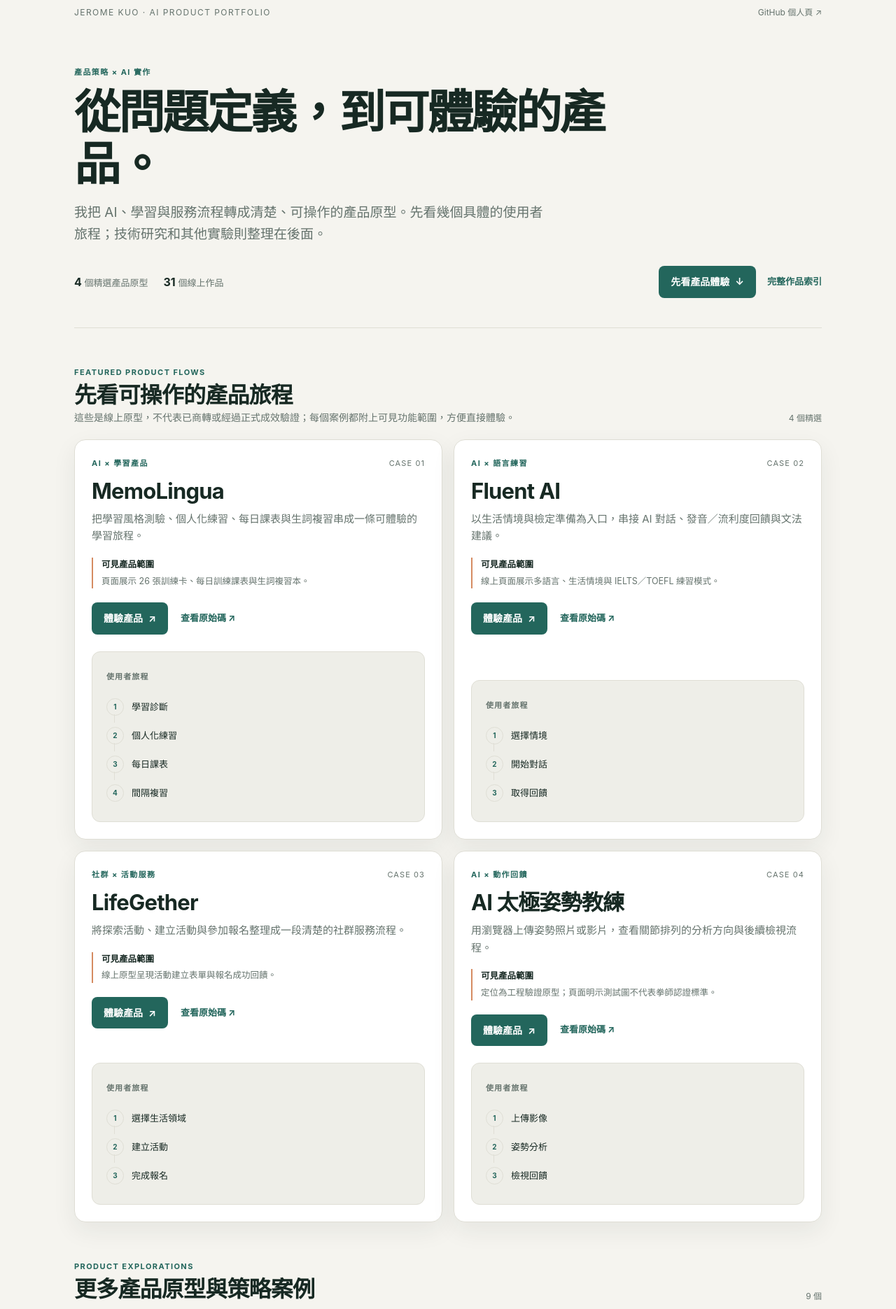
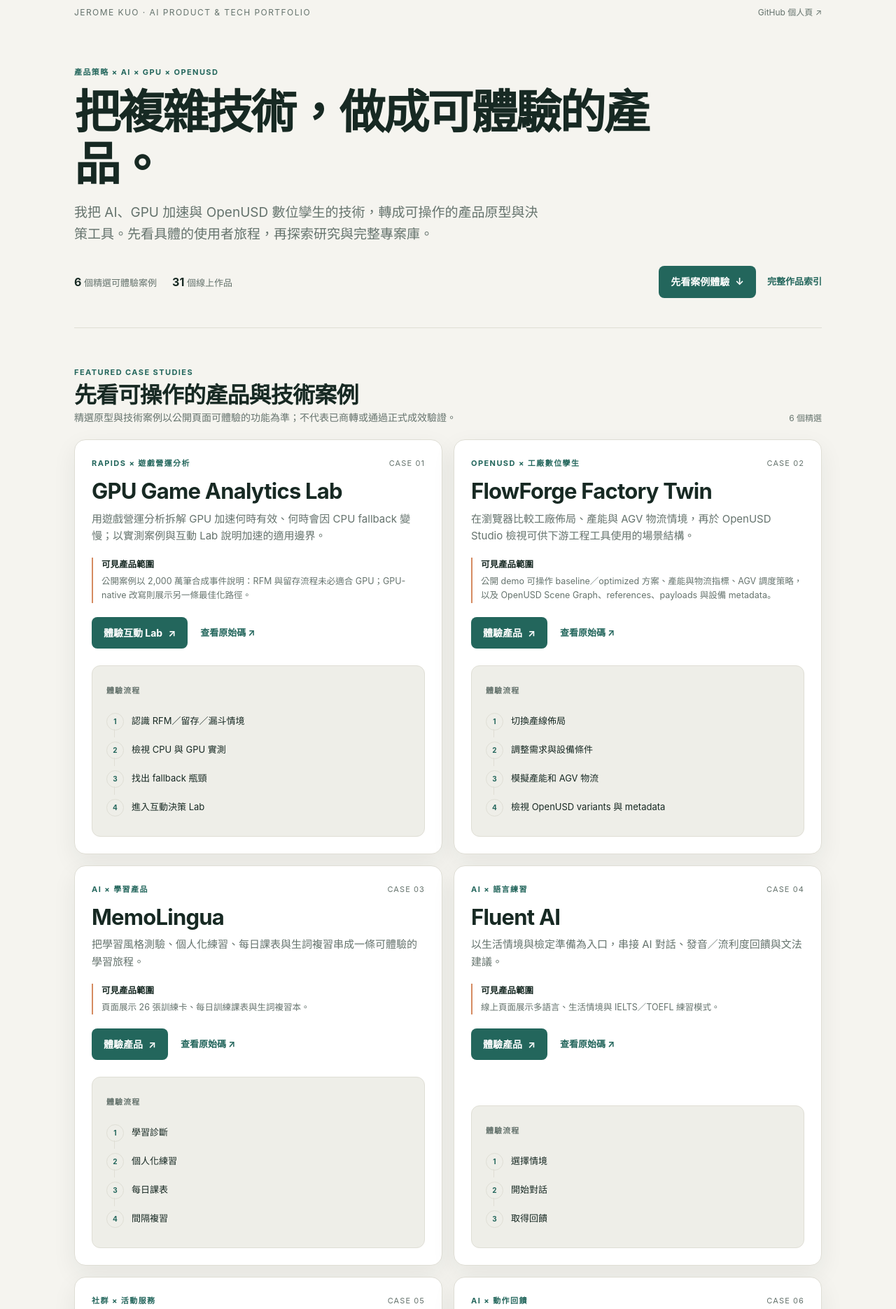
Before and after one commit to jjfishjj/claude-projects-hub, a plain HTML site: page index.html in a window 1280 px wide. Shown: the part 20-1891 px from the top of the page at 70% size. Drawn offline with Linux system fonts and the light colour scheme.

Commit message:
feat: feature GPU and digital twin case studies

```diff
--- a/index.html
+++ b/index.html
@@ -3,10 +3,10 @@
 <head>
 <meta charset="utf-8">
 <meta name="viewport" content="width=device-width,initial-scale=1">
-<title>AI 產品作品集｜Jerome Kuo</title>
-<meta name="description" content="Jerome Kuo 的 AI 產品作品集：以可體驗原型展示學習、語言與社群服務的產品流程，並收錄技術研究與專案。">
-<meta property="og:title" content="AI 產品作品集｜Jerome Kuo">
-<meta property="og:description" content="從問題定義到可體驗原型：先看精選產品案例，再探索技術研究與完整專案庫。">
+<title>AI × GPU × 數位孿生作品集｜Jerome Kuo</title>
+<meta name="description" content="Jerome Kuo 的 AI、GPU 與數位孿生作品集：以可體驗產品原型與技術案例，展示從問題定義到操作流程的設計。">
+<meta property="og:title" content="AI × GPU × 數位孿生作品集｜Jerome Kuo">
+<meta property="og:description" content="先看可操作的 AI 產品、GPU 分析 Lab 與 OpenUSD 工廠數位孿生，再探索完整專案庫。">
 <meta name="theme-color" content="#f5f4ef">
 <style>
 :root {
@@ -108,26 +108,58 @@ footer a { color:var(--accent); text-decoration:none; }
 <body>
 <a class="skip-link" href="#main">跳到主要內容</a>
 <div class="wrap">
-  <div class="topline"><span>Jerome Kuo · AI Product Portfolio</span><a href="https://github.com/jjfishjj" target="_blank" rel="noopener noreferrer">GitHub 個人頁 ↗</a></div>
+  <div class="topline"><span>Jerome Kuo · AI Product &amp; Tech Portfolio</span><a href="https://github.com/jjfishjj" target="_blank" rel="noopener noreferrer">GitHub 個人頁 ↗</a></div>
   <header class="hero">
-    <p class="eyebrow">產品策略 × AI 實作</p>
-    <h1>從問題定義，到可體驗的產品。</h1>
-    <p class="hero-copy">我把 AI、學習與服務流程轉成清楚、可操作的產品原型。先看幾個具體的使用者旅程；技術研究和其他實驗則整理在後面。</p>
+    <p class="eyebrow">產品策略 × AI × GPU × OpenUSD</p>
+    <h1>把複雜技術，做成可體驗的產品。</h1>
+    <p class="hero-copy">我把 AI、GPU 加速與 OpenUSD 數位孿生的技術，轉成可操作的產品原型與決策工具。先看具體的使用者旅程，再探索研究與完整專案庫。</p>
     <div class="hero-bottom">
-      <div class="hero-proof"><span><strong>4</strong> 個精選產品原型</span><span><strong>31</strong> 個線上作品</span></div>
-      <nav class="hero-actions" aria-label="主要導覽"><a class="button button--primary" href="#featured">先看產品體驗 <span aria-hidden="true">↓</span></a><a class="text-link" href="#library">完整作品索引</a></nav>
+      <div class="hero-proof"><span><strong>6</strong> 個精選可體驗案例</span><span><strong>31</strong> 個線上作品</span></div>
+      <nav class="hero-actions" aria-label="主要導覽"><a class="button button--primary" href="#featured">先看案例體驗 <span aria-hidden="true">↓</span></a><a class="text-link" href="#library">完整作品索引</a></nav>
     </div>
   </header>
 
   <main id="main">
     <section class="section" id="featured" aria-labelledby="featured-title">
       <div class="section-heading">
-        <div><p class="eyebrow">FEATURED PRODUCT FLOWS</p><h2 id="featured-title">先看可操作的產品旅程</h2><p class="section-intro">這些是線上原型，不代表已商轉或經過正式成效驗證；每個案例都附上可見功能範圍，方便直接體驗。</p></div>
-        <span class="count">4 個精選</span>
+        <div><p class="eyebrow">FEATURED CASE STUDIES</p><h2 id="featured-title">先看可操作的產品與技術案例</h2><p class="section-intro">精選原型與技術案例以公開頁面可體驗的功能為準；不代表已商轉或通過正式成效驗證。</p></div>
+        <span class="count">6 個精選</span>
       </div>
       <div class="featured-grid"><article class="featured-card">
   <div class="featured-copy">
-    <div class="featured-meta"><span class="eyebrow">AI × 學習產品</span><span class="case-number">CASE 01</span></div>
+    <div class="featured-meta"><span class="eyebrow">RAPIDS × 遊戲營運分析</span><span class="case-number">CASE 01</span></div>
+    <h3>GPU Game Analytics Lab</h3>
+    <p class="featured-summary">用遊戲營運分析拆解 GPU 加速何時有效、何時會因 CPU fallback 變慢；以實測案例與互動 Lab 說明加速的適用邊界。</p>
+    <p class="evidence"><span class="evidence-label">可見產品範圍</span>公開案例以 2,000 萬筆合成事件說明：RFM 與留存流程未必適合 GPU；GPU-native 改寫則展示另一條最佳化路徑。</p>
+    <div class="featured-links">
+      <a class="button button--primary" href="https://huggingface.co/spaces/junbin666/cudf-game-analytics-benchmark">體驗互動 Lab <span aria-hidden="true">↗</span></a>
+      <a class="text-link" href="https://github.com/jjfishjj/cudf-game-analytics-benchmark" target="_blank" rel="noopener noreferrer">查看原始碼 <span aria-hidden="true">↗</span></a>
+    </div>
+  </div>
+  <div class="journey-panel">
+    <span class="journey-label">體驗流程</span>
+    <ol><li>認識 RFM／留存／漏斗情境</li><li>檢視 CPU 與 GPU 實測</li><li>找出 fallback 瓶頸</li><li>進入互動決策 Lab</li></ol>
+  </div>
+</article>
+<article class="featured-card">
+  <div class="featured-copy">
+    <div class="featured-meta"><span class="eyebrow">OpenUSD × 工廠數位孿生</span><span class="case-number">CASE 02</span></div>
+    <h3>FlowForge Factory Twin</h3>
+    <p class="featured-summary">在瀏覽器比較工廠佈局、產能與 AGV 物流情境，再於 OpenUSD Studio 檢視可供下游工程工具使用的場景結構。</p>
+    <p class="evidence"><span class="evidence-label">可見產品範圍</span>公開 demo 可操作 baseline／optimized 方案、產能與物流指標、AGV 調度策略，以及 OpenUSD Scene Graph、references、payloads 與設備 metadata。</p>
+    <div class="featured-links">
+      <a class="button button--primary" href="https://jjfishjj.github.io/flowforge-factory-twin/">體驗產品 <span aria-hidden="true">↗</span></a>
+      <a class="text-link" href="https://github.com/jjfishjj/flowforge-factory-twin" target="_blank" rel="noopener noreferrer">查看原始碼 <span aria-hidden="true">↗</span></a>
+    </div>
+  </div>
+  <div class="journey-panel">
+    <span class="journey-label">體驗流程</span>
+    <ol><li>切換產線佈局</li><li>調整需求與設備條件</li><li>模擬產能和 AGV 物流</li><li>檢視 OpenUSD variants 與 metadata</li></ol>
+  </div>
+</article>
+<article class="featured-card">
+  <div class="featured-copy">
+    <div class="featured-meta"><span class="eyebrow">AI × 學習產品</span><span class="case-number">CASE 03</span></div>
     <h3>MemoLingua</h3>
     <p class="featured-summary">把學習風格測驗、個人化練習、每日課表與生詞複習串成一條可體驗的學習旅程。</p>
     <p class="evidence"><span class="evidence-label">可見產品範圍</span>頁面展示 26 張訓練卡、每日訓練課表與生詞複習本。</p>
@@ -137,13 +169,13 @@ footer a { color:var(--accent); text-decoration:none; }
     </div>
   </div>
   <div class="journey-panel">
-    <span class="journey-label">使用者旅程</span>
+    <span class="journey-label">體驗流程</span>
     <ol><li>學習診斷</li><li>個人化練習</li><li>每日課表</li><li>間隔複習</li></ol>
   </div>
 </article>
 <article class="featured-card">
   <div class="featured-copy">
-    <div class="featured-meta"><span class="eyebrow">AI × 語言練習</span><span class="case-number">CASE 02</span></div>
+    <div class="featured-meta"><span class="eyebrow">AI × 語言練習</span><span class="case-number">CASE 04</span></div>
     <h3>Fluent AI</h3>
     <p class="featured-summary">以生活情境與檢定準備為入口，串接 AI 對話、發音／流利度回饋與文法建議。</p>
     <p class="evidence"><span class="evidence-label">可見產品範圍</span>線上頁面展示多語言、生活情境與 IELTS／TOEFL 練習模式。</p>
@@ -153,13 +185,13 @@ footer a { color:var(--accent); text-decoration:none; }
     </div>
   </div>
   <div class="journey-panel">
-    <span class="journey-label">使用者旅程</span>
+    <span class="journey-label">體驗流程</span>
     <ol><li>選擇情境</li><li>開始對話</li><li>取得回饋</li></ol>
   </div>
 </article>
 <article class="featured-card">
   <div class="featured-copy">
-    <div class="featured-meta"><span class="eyebrow">社群 × 活動服務</span><span class="case-number">CASE 03</span></div>
+    <div class="featured-meta"><span class="eyebrow">社群 × 活動服務</span><span class="case-number">CASE 05</span></div>
     <h3>LifeGether</h3>
     <p class="featured-summary">將探索活動、建立活動與參加報名整理成一段清楚的社群服務流程。</p>
     <p class="evidence"><span class="evidence-label">可見產品範圍</span>線上原型呈現活動建立表單與報名成功回饋。</p>
@@ -169,13 +201,13 @@ footer a { color:var(--accent); text-decoration:none; }
     </div>
   </div>
   <div class="journey-panel">
-    <span class="journey-label">使用者旅程</span>
+    <span class="journey-label">體驗流程</span>
     <ol><li>選擇生活領域</li><li>建立活動</li><li>完成報名</li></ol>
   </div>
 </article>
 <article class="featured-card">
   <div class="featured-copy">
-    <div class="featured-meta"><span class="eyebrow">AI × 動作回饋</span><span class="case-number">CASE 04</span></div>
+    <div class="featured-meta"><span class="eyebrow">AI × 動作回饋</span><span class="case-number">CASE 06</span></div>
     <h3>AI 太極姿勢教練</h3>
     <p class="featured-summary">用瀏覽器上傳姿勢照片或影片，查看關節排列的分析方向與後續檢視流程。</p>
     <p class="evidence"><span class="evidence-label">可見產品範圍</span>定位為工程驗證原型；頁面明示測試圖不代表拳師認證標準。</p>
@@ -185,7 +217,7 @@ footer a { color:var(--accent); text-decoration:none; }
     </div>
   </div>
   <div class="journey-panel">
-    <span class="journey-label">使用者旅程</span>
+    <span class="journey-label">體驗流程</span>
     <ol><li>上傳影像</li><li>姿勢分析</li><li>檢視回饋</li></ol>
   </div>
 </article></div>
@@ -281,22 +313,13 @@ footer a { color:var(--accent); text-decoration:none; }
 
     <section class="archive" id="library" aria-label="完整作品索引">
       <details>
-        <summary><span>技術研究與工具</span><span class="count">18 個線上專案</span></summary>
-        <p class="archive-note">GPU、數位孿生、基礎工具與個人網站等探索作品保留在此，與產品案例分層呈現。</p>
+        <summary><span>技術研究與工具</span><span class="count">16 個線上專案</span></summary>
+        <p class="archive-note">其他 GPU、數位孿生、基礎工具與個人網站探索作品保留在此，與精選案例分層呈現。</p>
         <section class="lab-section" aria-labelledby="lab-1-title">
   <div class="section-heading section-heading--compact">
-    <h3 id="lab-1-title">NVIDIA / GPU</h3><span class="count">9</span>
+    <h3 id="lab-1-title">NVIDIA / GPU</h3><span class="count">8</span>
   </div>
   <div class="project-grid"><article class="project-card">
-  <div class="project-tags"><span class="tag tag--category">NVIDIA / GPU</span><span class="tag">Jupyter Notebook</span></div>
-  <h3><a href="https://jjfishjj.github.io/cudf-game-analytics-benchmark/">cudf-game-analytics-benchmark</a></h3>
-  <p>Game-ops analytics (RFM/retention/funnel) on 20M events: pandas vs RAPIDS cudf.pandas, zero code change</p>
-  <div class="project-links">
-    <a href="https://jjfishjj.github.io/cudf-game-analytics-benchmark/">開啟體驗 <span aria-hidden="true">↗</span></a>
-    <a href="https://github.com/jjfishjj/cudf-game-analytics-benchmark" target="_blank" rel="noopener noreferrer">原始碼 <span aria-hidden="true">↗</span></a>
-  </div>
-</article>
-<article class="project-card">
   <div class="project-tags"><span class="tag tag--category">NVIDIA / GPU</span><span class="tag">Python</span></div>
   <h3><a href="https://jjfishjj.github.io/gpu-power-demo/">gpu-power-demo</a></h3>
   <p>GPU power reduction techniques: RTL clock gating, INT8/INT4 quantisation, 2:4 sparsity, DVFS — runnable Python + Verilog demos</p>
@@ -371,7 +394,7 @@ footer a { color:var(--accent); text-decoration:none; }
 </section>
 <section class="lab-section" aria-labelledby="lab-2-title">
   <div class="section-heading section-heading--compact">
-    <h3 id="lab-2-title">數位孿生 / Omniverse</h3><span class="count">4</span>
+    <h3 id="lab-2-title">數位孿生 / Omniverse</h3><span class="count">3</span>
   </div>
   <div class="project-grid"><article class="project-card">
   <div class="project-tags"><span class="tag tag--category">數位孿生 / Omniverse</span></div>
@@ -398,15 +421,6 @@ footer a { color:var(--accent); text-decoration:none; }
   <div class="project-links">
     <a href="https://jjfishjj.github.io/openusd-factory-digital-twin/">開啟體驗 <span aria-hidden="true">↗</span></a>
     <a href="https://github.com/jjfishjj/openusd-factory-digital-twin" target="_blank" rel="noopener noreferrer">原始碼 <span aria-hidden="true">↗</span></a>
-  </div>
-</article>
-<article class="project-card">
-  <div class="project-tags"><span class="tag tag--category">數位孿生 / Omniverse</span><span class="tag">HTML</span></div>
-  <h3><a href="https://jjfishjj.github.io/flowforge-factory-twin/">flowforge-factory-twin</a></h3>
-  <p>OpenUSD-ready factory digital twin for layout planning, capacity simulation, and Omniverse workflows</p>
-  <div class="project-links">
-    <a href="https://jjfishjj.github.io/flowforge-factory-twin/">開啟體驗 <span aria-hidden="true">↗</span></a>
-    <a href="https://github.com/jjfishjj/flowforge-factory-twin" target="_blank" rel="noopener noreferrer">原始碼 <span aria-hidden="true">↗</span></a>
   </div>
 </article></div>
 </section>
```
Also changed, not shown: categories.json (+19 -1 lines), 2 other files.
